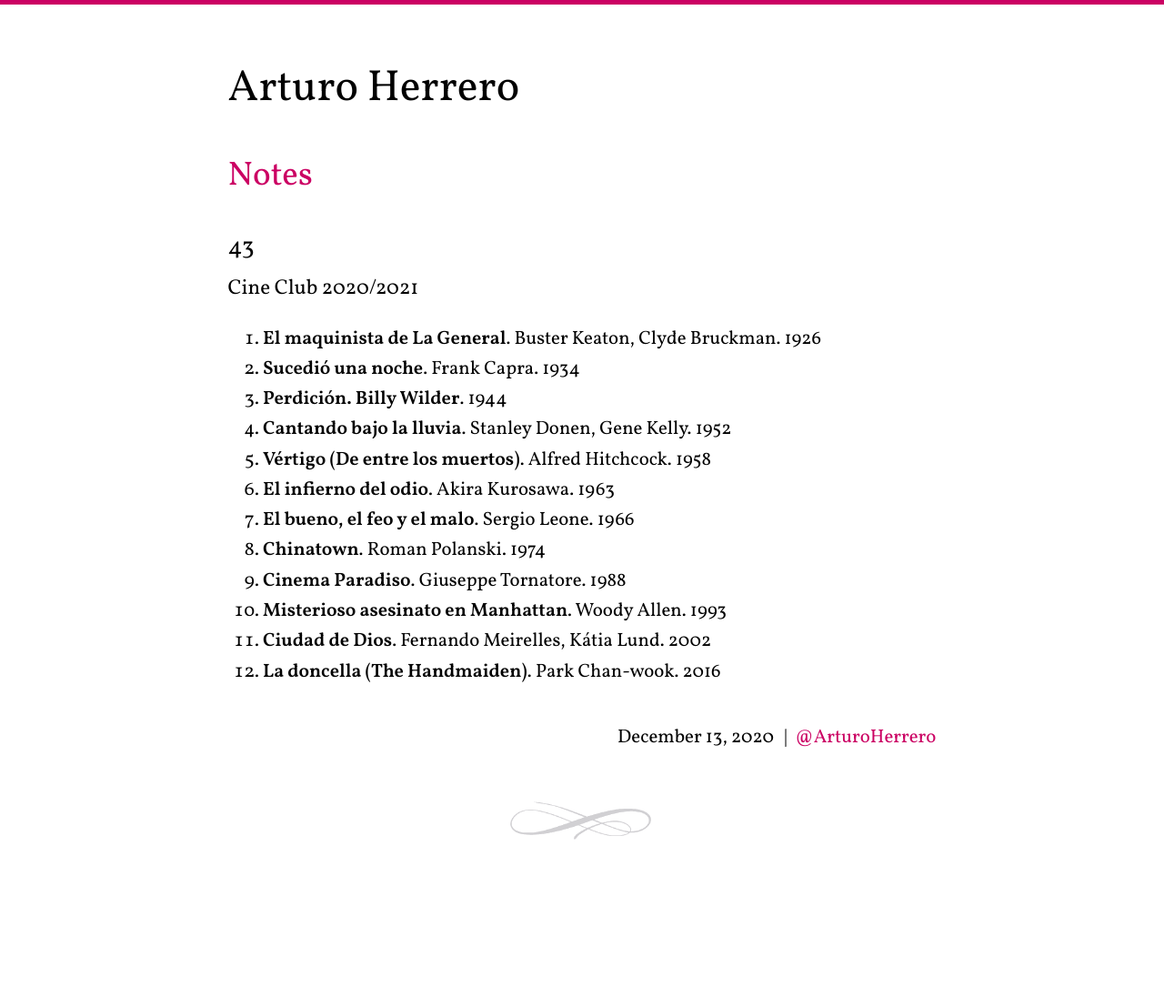
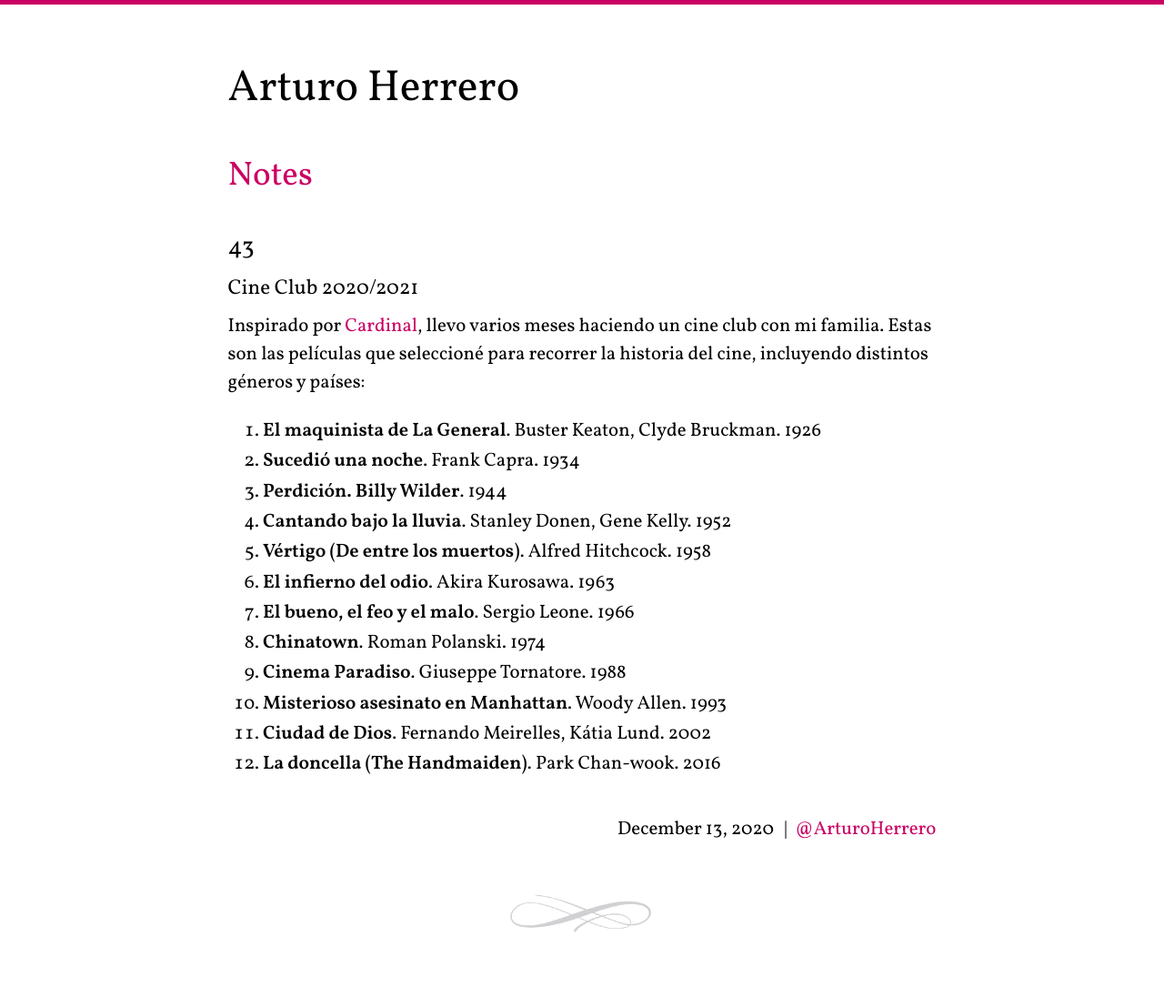
Before and after one commit to arturoherrero/arturoherrero.com, a Jekyll site: the page built from _notes/2020-12-13-43.md, in a window 1280 px wide. Shown: the whole page at 91% size. Built offline with Jekyll 4.4.1, drawn with Linux system fonts in a browser that asks for light colours; before the commit the page ends 994 px from its top, so only the background shows below that.

Commit message:
Improve notes

```diff
--- a/_notes/2020-12-13-43.md
+++ b/_notes/2020-12-13-43.md
@@ -2,6 +2,10 @@
 layout: note
 description: "Cine Club 2020/2021"
 ---
+
+Inspirado por [Cardinal][1]{:target="_blank"}, llevo varios meses haciendo un
+cine club con mi familia. Estas son las películas que seleccioné para recorrer
+la historia del cine, incluyendo distintos géneros y países:
 
 01. **El maquinista de La General**. Buster Keaton, Clyde Bruckman. 1926
 02. **Sucedió una noche**. Frank Capra. 1934
```
Also changed, not shown: other parts of _notes/2020-12-13-43.md (+3 -0 lines), _notes/2020-06-11-30.md (+3 -0 lines), _notes/2020-06-30-35.md (+2 -0 lines), _notes/2020-08-30-39.md (+2 -1 lines).
